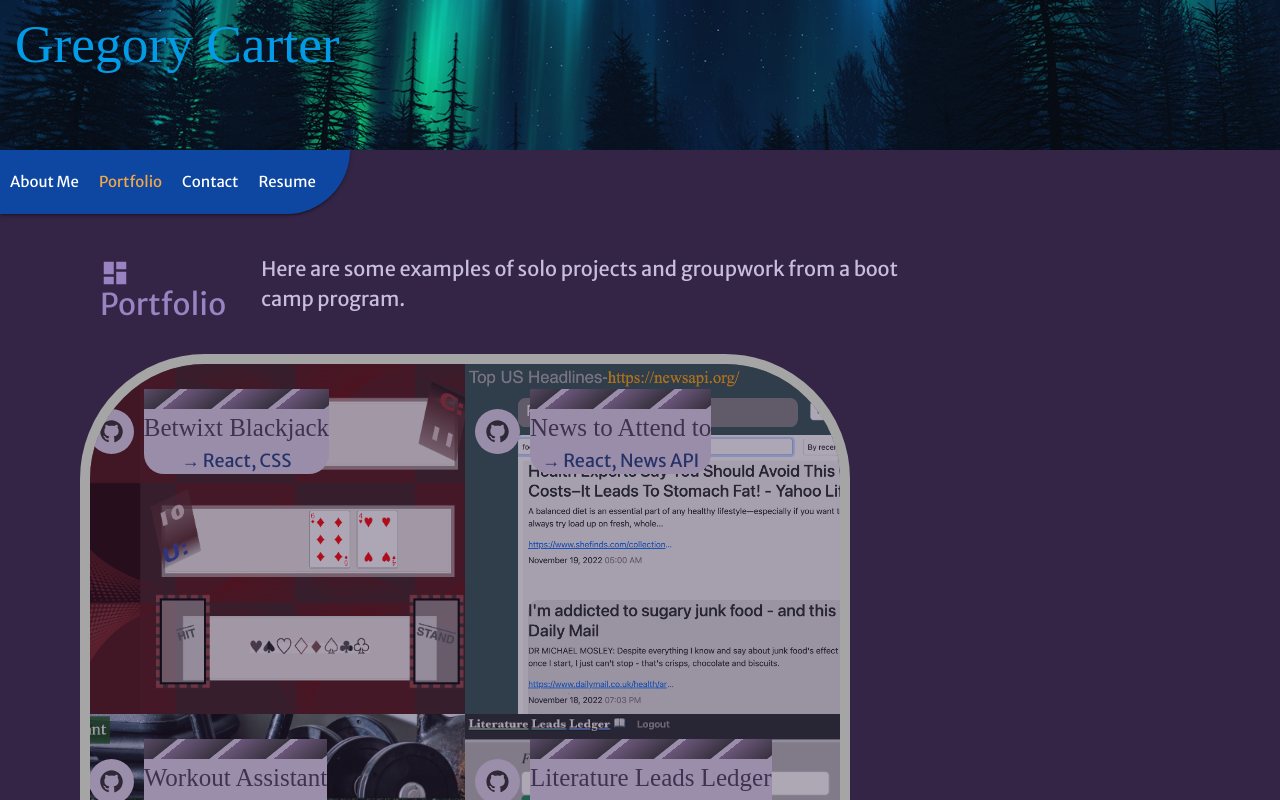
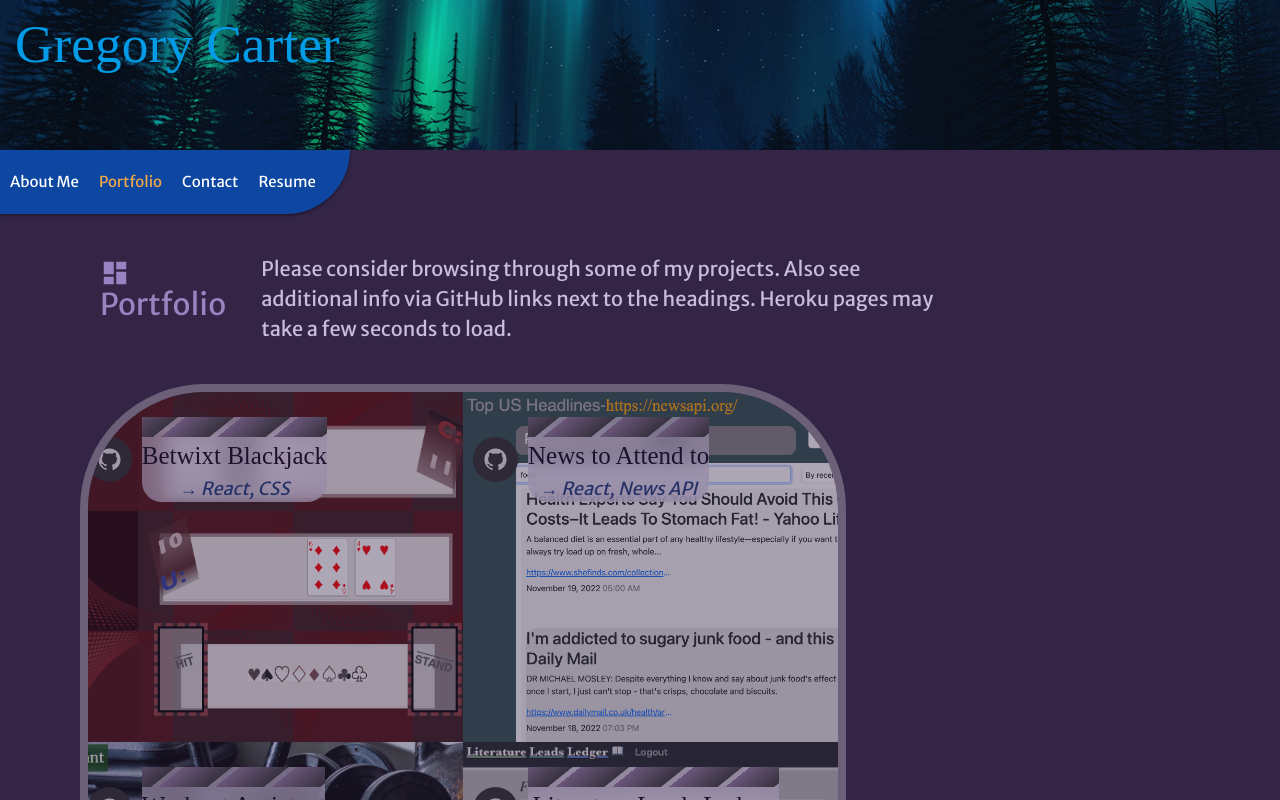
Before and after one commit to gregoryjohncarter/react-descriptive-materials, a React (Create React App) app: page / in a window 1280 px wide. Both pictures are taken after a click on the element "Portfolio". Shown: the top 800 px of the page. Built offline with nearby package versions, Linux system fonts and the light colour scheme; a web font is replaced by a local one.

Commit message:
updated project, about me, misc. styles

```diff
--- a/src/App.js
+++ b/src/App.js
@@ -18,12 +18,12 @@ function App() {
   const [categories] = useState([
     {
       section: 'About Me',
-      description: 'During the UConn web development boot camp 2021-2022 and beyond, I have built a collection of applications which categorize as JavaScript, HTML5, CSS3, Node.js, React.js, Express.js, MySQL, Sequelize (ORM), and MongoDB. I\'ve gained proficiency in using technologies such as CSS frameworks (Materialize, Bootstrap), Redux, server-side web APIs, Handlebars templating, and the jQuery library.',
+      description: 'Web developer with a thoughtful and positive mindset, with foundation in JavaScript, HTML, CSS, React.js, and Node.js. Gained relevant experience across a range of topics during a full stack boot camp Nov. 2021 - May 2022. Other relevant skills include Bootstrap, Redux, Handlebars templating, RESTful API, GraphQL, and the jQuery library.',
       icon: 'account_circle'
     },
-    { section: 'Portfolio', description: 'Here are some examples of solo projects and groupwork from a boot camp program.', icon:'dashboard' },
+    { section: 'Portfolio', description: 'Please consider browsing through some of my projects. Also see additional info via GitHub links next to the headings. Heroku pages may take a few seconds to load.', icon:'dashboard' },
     { section: 'Contact', description: 'Use this form to contact me with any questions or inquiries.', icon:'message' },
-    { section: 'Resume', description: 'This resume reflects upon my acquired skills and qualifications regarding web development.', icon:'note' },
+    { section: 'Resume', description: 'This resume reflects upon my acquired skills and qualifications.', icon:'note' },
   ]);
 
   const [currentCategory, setCurrentCategory] = useState(categories[0]);
--- a/src/components/Project/index.js
+++ b/src/components/Project/index.js
@@ -16,12 +16,12 @@ function Project() {
         <div className="row">
           <div className="col s12 l6 colFlex">
             <div className="secondary blackjack" onClick={(event) => { handleClick('https://gregoryjohncarter.github.io/betwixt-blackjack/', event); }} style={{cursor:"pointer"}}>
-              <SocialIcon url='https://github.com/gregoryjohncarter/betwixt-blackjack' className="iconHover" bgColor="#e0d4ec" fgColor="#2d2d2d" style={{ height: 45, width: 45}} target="_blank"/><p className="fontTwoA">Betwixt Blackjack <span className="fontOneA">&rarr; React, CSS</span></p>
+              <SocialIcon url='https://github.com/gregoryjohncarter/betwixt-blackjack' className="iconHover" bgColor="#2d2d2d" fgColor="#e8e8e8" style={{ height: 45, width: 45}} target="_blank"/><p className="fontTwoA" onClick={(event) => { handleClick('https://gregoryjohncarter.github.io/betwixt-blackjack/', event); }}>Betwixt Blackjack <span className="fontOneA" onClick={(event) => { handleClick('https://gregoryjohncarter.github.io/betwixt-blackjack/', event); }}>&rarr; React, CSS</span></p>
             </div>
           </div>
           <div className="col s12 l6 colFlex">
             <div className="secondary thought" onClick={(event) => { handleClick('https://news-to-attend-to.herokuapp.com/', event); }} style={{cursor:"pointer"}}>
-              <SocialIcon url='https://github.com/gregoryjohncarter/news-to-attend-to' className="iconHover" bgColor="#e0d4ec" fgColor="#2d2d2d" style={{ height: 45, width: 45}} target="_blank"/><p className="fontTwoA grating">News to Attend to<span className="fontOneA">&rarr; React, News API</span></p>
+              <SocialIcon url='https://github.com/gregoryjohncarter/news-to-attend-to' className="iconHover" bgColor="#2d2d2d" fgColor="#e8e8e8" style={{ height: 45, width: 45}} target="_blank"/><p className="fontTwoA grating" onClick={(event) => { handleClick('https://news-to-attend-to.herokuapp.com/', event); }}>News to Attend to<span className="fontOneA" onClick={(event) => { handleClick('https://news-to-attend-to.herokuapp.com/', event); }}>&rarr; React, News API</span></p>
             </div>
           </div>
         </div>
@@ -29,24 +29,24 @@ function Project() {
           <div className="row">
             <div className="col s12 l6 colFlex">
               <div className="secondary wo" onClick={(event) => { handleClick('https://workout-assistant-mern.herokuapp.com/', event); }} style={{cursor:"pointer"}}>
-                <SocialIcon url='https://github.com/gregoryjohncarter/Workout-Assistant' className="iconHover" bgColor="#e0d4ec" fgColor="#2d2d2d" style={{ height: 45, width: 45}} target="_blank"/><p className="fontTwoA grating">Workout Assistant<span className="fontOneA">&rarr; MERN, Apollo</span></p>
+                <SocialIcon url='https://github.com/gregoryjohncarter/Workout-Assistant' className="iconHover" bgColor="#2d2d2d" fgColor="#e8e8e8" style={{ height: 45, width: 45}} target="_blank"/><p className="fontTwoA grating" onClick={(event) => { handleClick('https://workout-assistant-mern.herokuapp.com/', event); }}>Workout Assistant<span className="fontOneA" onClick={(event) => { handleClick('https://workout-assistant-mern.herokuapp.com/', event); }}>&rarr; MERN, Apollo</span></p>
               </div>
             </div>
             <div className="col s12 l6 colFlex">
               <div className="secondary codeq" onClick={(event) => { handleClick('https://literatureleadsledger.herokuapp.com/', event); }} style={{cursor:"pointer"}}>
-                <SocialIcon url='https://github.com/gregoryjohncarter/literature-leads-ledger' className="iconHover" bgColor="#e0d4ec" fgColor="#2d2d2d" style={{ height: 45, width: 45}} target="_blank"/><p className="fontTwoA">Literature Leads Ledger<span className="fontOneA">&rarr; MERN, Google Books API</span></p>
+                <SocialIcon url='https://github.com/gregoryjohncarter/literature-leads-ledger' className="iconHover" bgColor="#2d2d2d" fgColor="#e8e8e8" style={{ height: 45, width: 45}} target="_blank"/><p className="fontTwoA" onClick={(event) => { handleClick('https://literatureleadsledger.herokuapp.com/', event); }}>Literature Leads Ledger<span className="fontOneA" onClick={(event) => { handleClick('https://literatureleadsledger.herokuapp.com/', event); }}>&rarr; MERN, Google Books API</span></p>
               </div>
             </div>
           </div>
           <div className="row">
             <div className="col s12 l6 colFlex">
-              <div className="secondary citizenship" onClick={(event) => { handleClick('https://boiling-fortress-60978.herokuapp.com/login', event); }} style={{cursor:"pointer"}}>
-                <SocialIcon url='https://github.com/tcampbell01/Citizenship-community' className="iconHover" bgColor="#e0d4ec" fgColor="#2d2d2d" style={{ height: 45, width: 45}} target="_blank"/><p className="fontTwoA" onClick={(event) => { handleClick('https://boiling-fortress-60978.herokuapp.com/login', event); }}>Citizenship Community <span className="fontOneA">&rarr; MySQL2, Socket.IO</span></p>
+              <div className="secondary citizenship" onClick={(event) => { handleClick('https://thought-bubble-boards.herokuapp.com/', event); }} style={{cursor:"pointer"}}>
+                <SocialIcon url='https://github.com/gregoryjohncarter/thought-bubble-boards' className="iconHover" bgColor="#2d2d2d" fgColor="#e8e8e8" style={{ height: 45, width: 45}} target="_blank"/><p className="fontTwoA" onClick={(event) => { handleClick('https://thought-bubble-boards.herokuapp.com/', event); }}>Thought Bubble Boards <span className="fontOneA" onClick={(event) => { handleClick('https://thought-bubble-boards.herokuapp.com/', event); }}>&rarr; Handlebars.js, MySQL2</span></p>
               </div>
             </div>
             <div className="col s12 l6 colFlex">
               <div className="secondary screen-title" onClick={(event) => { handleClick('https://yks2728.github.io/Screen-Title-Scanner/', event); }} style={{cursor:"pointer"}}>
-                <SocialIcon url='https://github.com/yks2728/Screen-Title-Scanner' className="iconHover" bgColor="#e0d4ec" fgColor="#2d2d2d" style={{ height: 45, width: 45}} target="_blank"/><p className="fontTwoA">Screen Title Scanner <span className="fontOneA">&rarr; jQuery, imdb API</span></p>
+                <SocialIcon url='https://github.com/yks2728/Screen-Title-Scanner' className="iconHover" bgColor="#2d2d2d" fgColor="#e8e8e8" style={{ height: 45, width: 45}} target="_blank"/><p className="fontTwoA" onClick={(event) => { handleClick('https://yks2728.github.io/Screen-Title-Scanner/', event); }}>Screen Title Scanner <span className="fontOneA" onClick={(event) => { handleClick('https://yks2728.github.io/Screen-Title-Scanner/', event); }}>&rarr; jQuery, imdb API</span></p>
               </div>
             </div>
           </div>
--- a/src/index.css
+++ b/src/index.css
@@ -220,7 +220,8 @@ button:hover {
 }
 
 .border {
-  border: 10px solid #a5a5a5;
+  /* border: 8px solid #9f8baf; */
+  border: 8px solid #e0e0e051;
   border-radius: 125px;
   overflow: hidden;
 }
@@ -247,9 +248,10 @@ button:hover {
   flex-direction: column;
   justify-content: flex-end;
   font-size: 25px;
-  color: #463c56;
+  color: #0c051c;
   display: inline-flex;
-  background-color: #e0d4ec;
+  background-color: #e0d4ecb0;
+  backdrop-filter: blur(10px);
   align-items: center;
   border-bottom-right-radius: 20px;
   border-bottom-left-radius: 20px;
@@ -261,6 +263,8 @@ button:hover {
 .secondary span {
   font-size: 18px;
   color: #1f3d7d;
+  margin-right: 10px;
+  margin-left: 10px;
 }
 
 /* Div Link IDs for background images */
@@ -287,7 +291,7 @@ button:hover {
 }
 
 .citizenship {
-  background-image: url("./assets/images/project-2-application.png");
+  background-image: url("./assets/images/thoughtbubbleboards.png");
   background-size: cover;
   opacity: .6;
 }
@@ -369,6 +373,7 @@ button:hover {
 
 .fontOneA {
   font-family: 'Merriweather Sans', sans-serif;
+  font-style: italic;
 }
 
 .pdf {
@@ -421,7 +426,7 @@ button:hover {
   }
 
   .secondary {
-    border-top: 5px solid #9983c1;
+    border-top: 18px inset #808080;
   }
 
   .secondary p {
@@ -486,7 +491,7 @@ button:hover {
   }
 
   .secondary {
-    border-top: 5px solid #9983c1;
+    border-top: 18px inset #808080;
   }
 
   .secondary p {
@@ -699,8 +704,8 @@ button:hover {
   }
 
   .screen-title {
-    background-size: 300px, 200px;
-    background-position: -5% 0;
+    background-size: 350px, 250px;
+    background-position: 0% 25%;
     opacity: .9;
   }
 
@@ -1046,7 +1051,7 @@ button:hover {
   }
 
   .secondary {
-    border-top: 4px solid #9983c1;
+    border-top: 4px solid #808080;
   }
 
   h3 {
```
